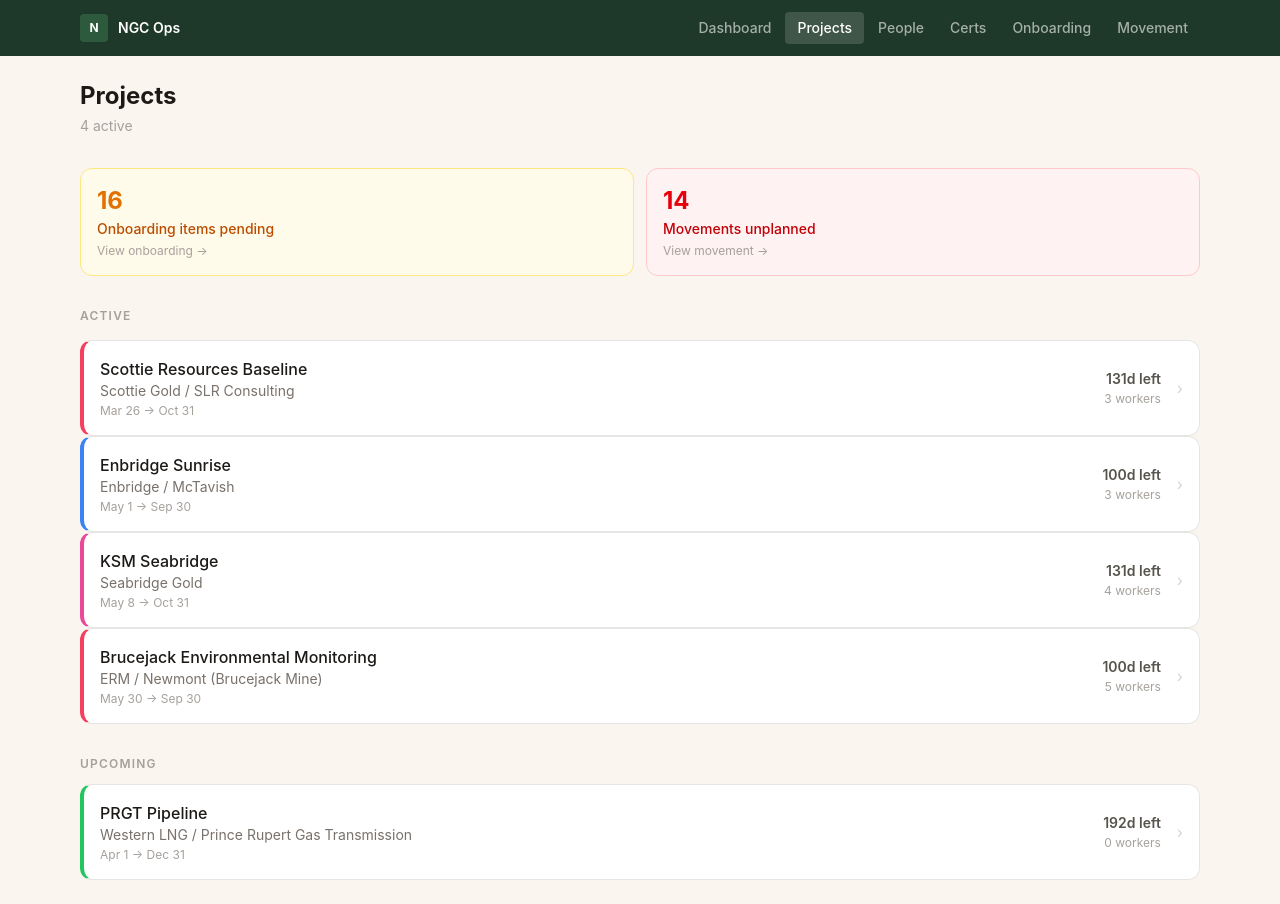
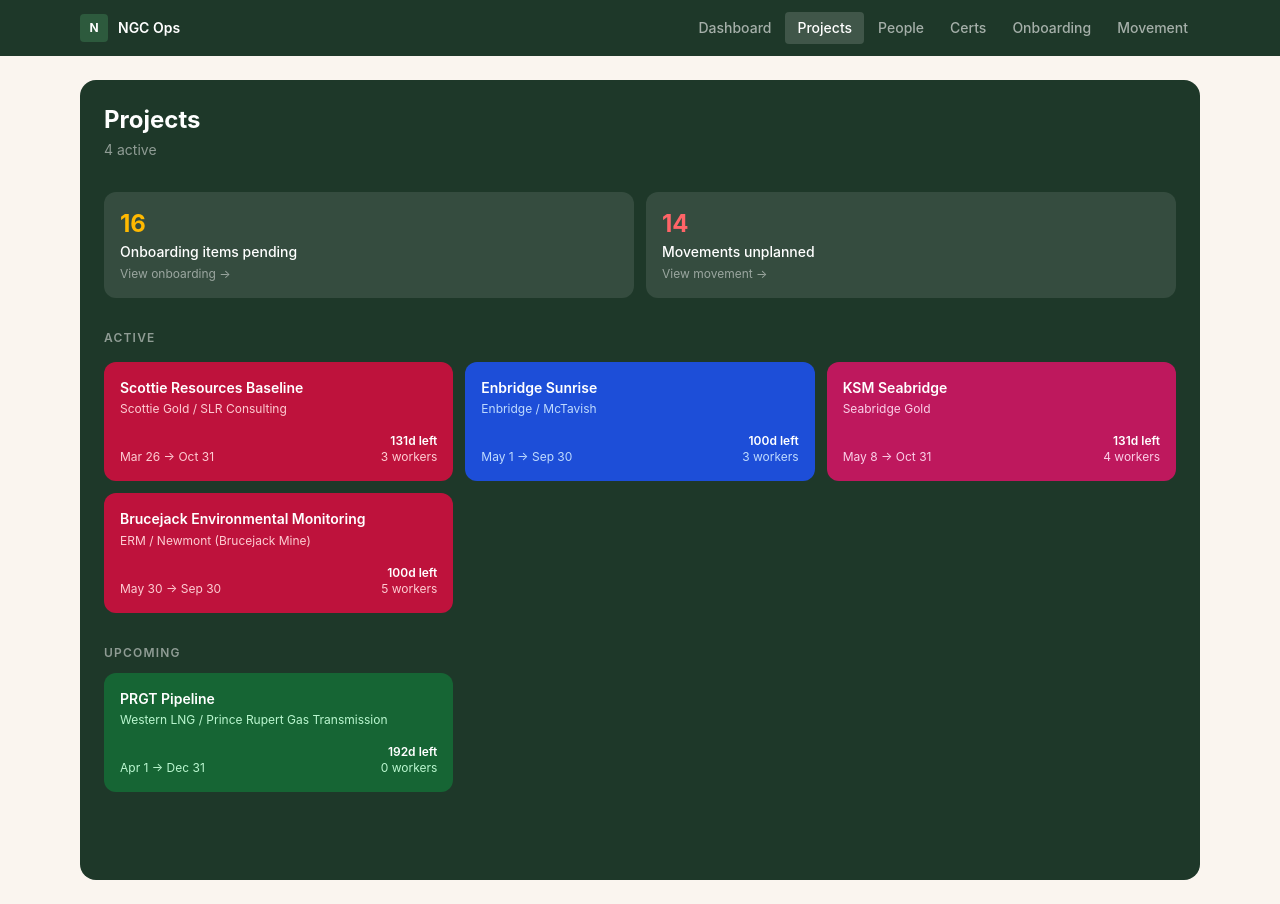
Before and after one commit to NGCOps/NGC-Ops-app, a Next.js app: page /projects in a window 1280 px wide. Built offline with nearby package versions, Linux system fonts and the light colour scheme.

Commit message:
Projects page: dark green bg, color-coded cards, 3-column grid

```diff
--- a/app/projects/page.tsx
+++ b/app/projects/page.tsx
@@ -47,46 +47,47 @@
 
     return (
       <Link href={`/projects/${project.id}`}>
-        <div className="bg-white rounded-xl border border-stone-200 p-4 flex items-center gap-4 hover:border-stone-300 hover:bg-stone-50 transition-all cursor-pointer" style={{ borderLeftWidth: "4px", borderLeftColor: col.border }}>
+        <div className="rounded-xl p-4 flex flex-col gap-2 hover:opacity-90 transition-opacity cursor-pointer h-full" style={{ backgroundColor: col.bg }}>
           <div className="min-w-0 flex-1">
-            <div className="font-medium text-stone-900">{project.name}</div>
-            <div className="text-sm text-stone-500 truncate">{project.client}</div>
-            <div className="text-xs text-stone-400 mt-0.5">{fmtShort(project.startDate)} → {fmtShort(project.endDate)}</div>
+            <div className="font-semibold text-white text-sm leading-snug">{project.name}</div>
+            <div className="text-xs mt-1 truncate" style={{ color: col.text }}>{project.client}</div>
           </div>
-          <div className="shrink-0 text-right">
-            <div className="text-sm font-semibold text-stone-600">{statusLabel}</div>
-            <div className="text-xs text-stone-400 mt-0.5">{workers.length} worker{workers.length !== 1 ? "s" : ""}</div>
+          <div className="flex items-end justify-between mt-2">
+            <div className="text-xs" style={{ color: col.text }}>{fmtShort(project.startDate)} → {fmtShort(project.endDate)}</div>
+            <div className="text-right">
+              <div className="text-white text-xs font-semibold">{statusLabel}</div>
+              <div className="text-xs" style={{ color: col.text }}>{workers.length} worker{workers.length !== 1 ? "s" : ""}</div>
+            </div>
           </div>
-          <div className="text-stone-300 shrink-0">›</div>
         </div>
       </Link>
     );
   }
 
   return (
-    <div className="space-y-8">
+    <div className="min-h-screen rounded-2xl p-6 space-y-8" style={{ backgroundColor: "#1e3829" }}>
       <div>
-        <h1 className="text-2xl font-bold text-stone-900">Projects</h1>
-        <p className="text-sm text-stone-400 mt-1">{active.length} active</p>
+        <h1 className="text-2xl font-bold text-white">Projects</h1>
+        <p className="text-sm mt-1" style={{ color: "rgba(255,255,255,0.5)" }}>{active.length} active</p>
       </div>
 
       {(totalOnboardingPending > 0 || totalMovementTBD > 0) && (
         <div className="grid grid-cols-1 sm:grid-cols-2 gap-3">
           {totalOnboardingPending > 0 && (
             <Link href="/shift-prep">
-              <div className="bg-amber-50 border border-amber-200 rounded-xl p-4 hover:bg-amber-100/50 transition-colors">
-                <div className="text-2xl font-bold text-amber-600">{totalOnboardingPending}</div>
-                <div className="text-sm font-medium text-amber-700 mt-0.5">Onboarding items pending</div>
-                <div className="text-xs text-stone-400 mt-1">View onboarding →</div>
+              <div className="rounded-xl p-4 hover:opacity-90 transition-opacity" style={{ backgroundColor: "rgba(255,255,255,0.1)" }}>
+                <div className="text-2xl font-bold text-amber-400">{totalOnboardingPending}</div>
+                <div className="text-sm font-medium text-white mt-0.5">Onboarding items pending</div>
+                <div className="text-xs mt-1" style={{ color: "rgba(255,255,255,0.5)" }}>View onboarding →</div>
               </div>
             </Link>
           )}
           {totalMovementTBD > 0 && (
             <Link href="/logistics">
-              <div className="bg-red-50 border border-red-200 rounded-xl p-4 hover:bg-red-100/50 transition-colors">
-                <div className="text-2xl font-bold text-red-600">{totalMovementTBD}</div>
-                <div className="text-sm font-medium text-red-700 mt-0.5">Movements unplanned</div>
-                <div className="text-xs text-stone-400 mt-1">View movement →</div>
+              <div className="rounded-xl p-4 hover:opacity-90 transition-opacity" style={{ backgroundColor: "rgba(255,255,255,0.1)" }}>
+                <div className="text-2xl font-bold text-red-400">{totalMovementTBD}</div>
+                <div className="text-sm font-medium text-white mt-0.5">Movements unplanned</div>
+                <div className="text-xs mt-1" style={{ color: "rgba(255,255,255,0.5)" }}>View movement →</div>
               </div>
             </Link>
           )}
@@ -94,16 +95,16 @@
       )}
 
       <section>
-        <h2 className="text-xs font-semibold text-stone-400 uppercase tracking-widest mb-4">Active</h2>
-        <div className="space-y-3">
+        <h2 className="text-xs font-semibold uppercase tracking-widest mb-4" style={{ color: "rgba(255,255,255,0.5)" }}>Active</h2>
+        <div className="grid grid-cols-1 sm:grid-cols-2 lg:grid-cols-3 gap-3">
           {active.sort((a, b) => a.startDate.localeCompare(b.startDate)).map((p) => <ProjectCard key={p.id} project={p} />)}
         </div>
       </section>
 
       {upcoming.length > 0 && (
         <section>
-          <h2 className="text-xs font-semibold text-stone-400 uppercase tracking-widest mb-3">Upcoming</h2>
-          <div className="space-y-3">
+          <h2 className="text-xs font-semibold uppercase tracking-widest mb-3" style={{ color: "rgba(255,255,255,0.5)" }}>Upcoming</h2>
+          <div className="grid grid-cols-1 sm:grid-cols-2 lg:grid-cols-3 gap-3">
             {upcoming.map((p) => <ProjectCard key={p.id} project={p} />)}
           </div>
         </section>
@@ -111,19 +112,9 @@
 
       {complete.length > 0 && (
         <section>
-          <h2 className="text-xs font-semibold text-stone-300 uppercase tracking-widest mb-3">Past / Complete</h2>
-          <div className="space-y-2">
-            {complete.map((project) => (
-              <Link key={project.id} href={`/projects/${project.id}`}>
-                <div className="bg-white rounded-lg border border-stone-100 px-5 py-3 flex items-center justify-between opacity-50 hover:opacity-70 transition-opacity">
-                  <div>
-                    <span className="font-medium text-stone-700 text-sm">{project.name}</span>
-                    <span className="text-stone-400 text-sm ml-2">· {project.client}</span>
-                  </div>
-                  <span className="text-xs text-stone-400">{fmt(project.startDate)} → {fmt(project.endDate)}</span>
-                </div>
-              </Link>
-            ))}
+          <h2 className="text-xs font-semibold uppercase tracking-widest mb-3" style={{ color: "rgba(255,255,255,0.3)" }}>Past / Complete</h2>
+          <div className="grid grid-cols-1 sm:grid-cols-2 lg:grid-cols-3 gap-3">
+            {complete.map((p) => <ProjectCard key={p.id} project={p} />)}
           </div>
         </section>
       )}
```
